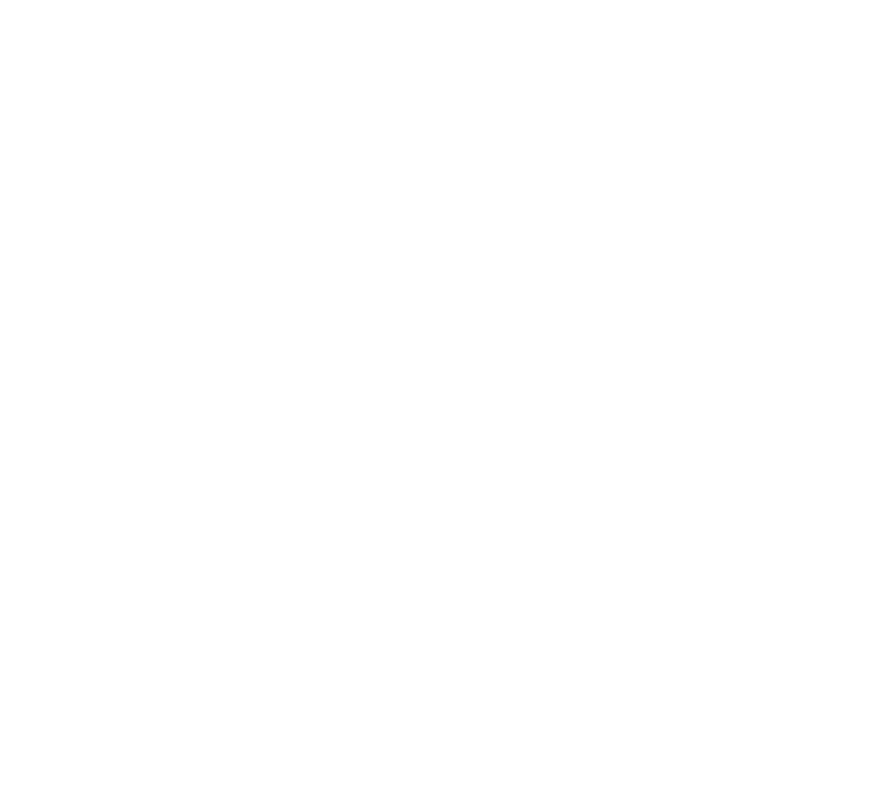
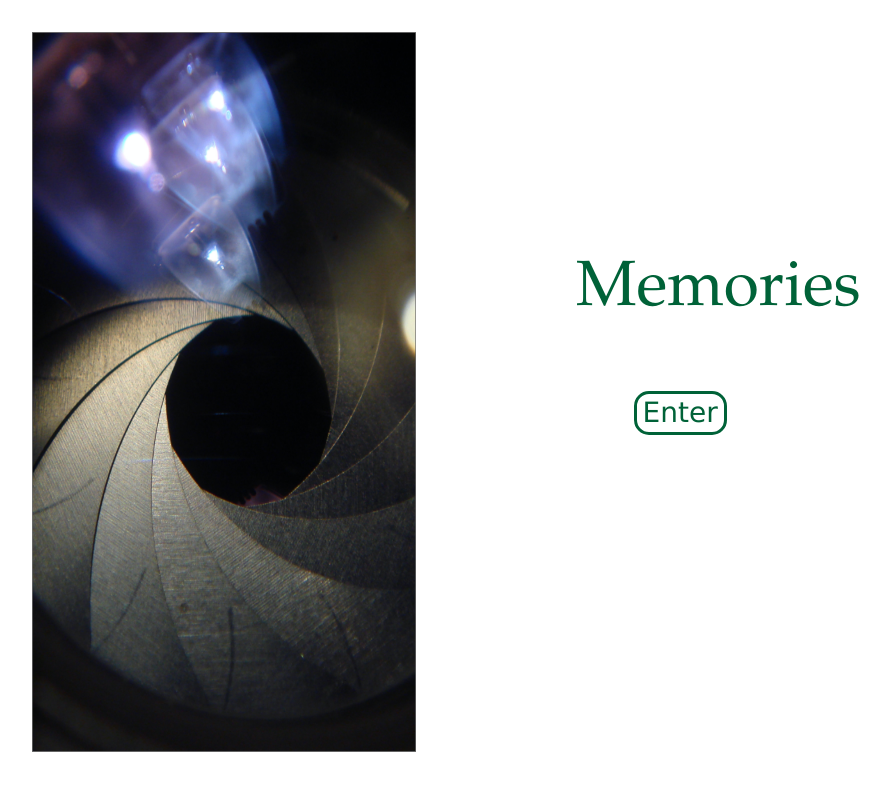
Before and after one commit to Aravindaka14/MyInstaClone, a React (Create React App) app in the folder client/: page / in a window 1280 px wide. Before the commit this address had no page. Shown: the top 790 px of the page, without its empty margins (128-1018 px from the left). Built offline with nearby package versions, Linux system fonts and the light colour scheme.

Commit message:
Update App.js

```diff
--- a/client/src/App.js
+++ b/client/src/App.js
@@ -9,7 +9,7 @@
   return (
     <BrowserRouter>
       <Routes>
-        <Route path='/home' element={<Home />}></Route>
+        <Route path='/' element={<Home />}></Route>
         <Route path='/postView' element={<PostView />}></Route>
         <Route path='/form' element={<Form />}></Route>
       </Routes>
```
